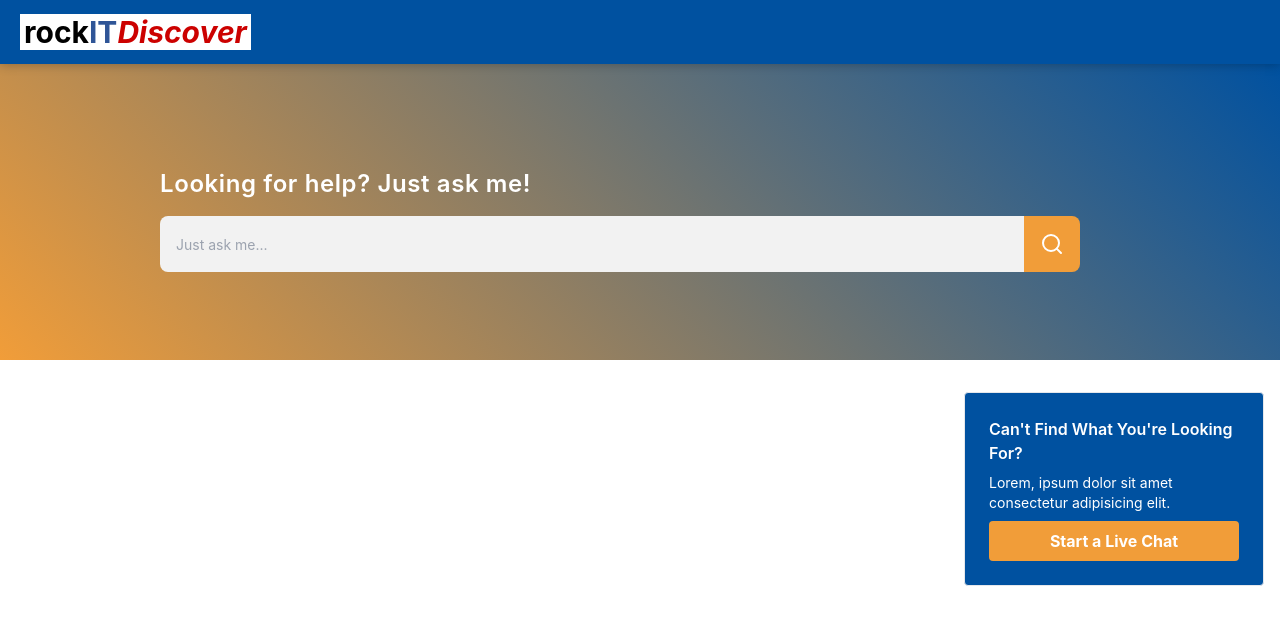
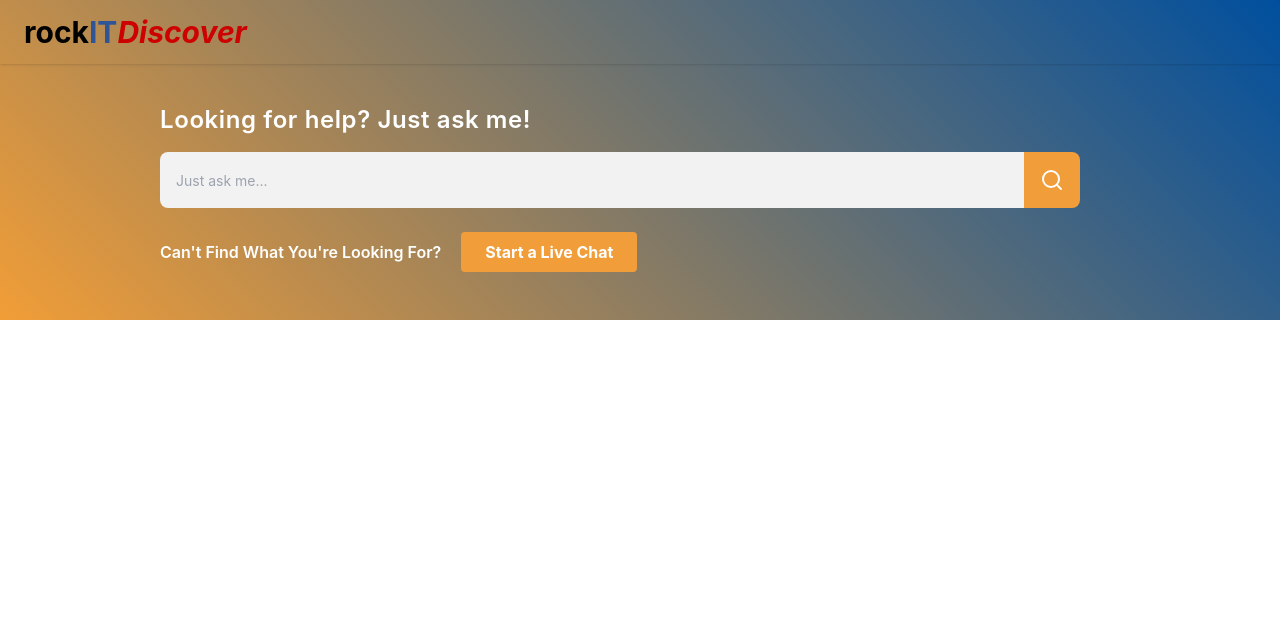
Before and after one commit to rockITjohn/rockit-support-center, a React (Create React App) app: page / in a window 1280 px wide. Shown: the top 624 px of the page. Built offline with nearby package versions, Linux system fonts and the light colour scheme.

Commit message:
feat: changes requested by mark

```diff
--- a/src/components/atoms/answer-item/answer-item.js
+++ b/src/components/atoms/answer-item/answer-item.js
@@ -10,7 +10,7 @@ const AnswerItem = ({ answer }) => {
   );
 
   return (
-    <div className="border px-5 py-5">
+    <div className=" border-b-2 px-5 py-5">
       <a
         href={url}
         target="_blank"
--- a/src/components/atoms/document-item/document-item.js
+++ b/src/components/atoms/document-item/document-item.js
@@ -3,7 +3,7 @@ const DocumentItem = ({ documentItem }) => {
   const content = documentItem.DocumentExcerpt.Text;
   const url = documentItem.DocumentURI;
   return (
-    <div className="border px-5 py-5">
+    <div className="border-b-2 px-5 py-5">
       {/* TODO: Change to break-normal once we get proper titles for our documents */}
       <a
         className="font-semibold py-2  text-blue-600 hover:text-blue-800
--- a/src/components/atoms/faq-item/faq-item.js
+++ b/src/components/atoms/faq-item/faq-item.js
@@ -5,7 +5,7 @@ const FaqItem = ({ item }) => {
     item.AdditionalAttributes[1].Value.TextWithHighlightsValue.Text;
   const url = item.DocumentURI;
   return (
-    <div className="border px-5 py-5">
+    <div className="border-b-2 px-5 py-5">
       <p className="font-semibold py-2 ">{question}</p>
       <p className="pb-2">{answer}</p>
       {url !== "" ? (
--- a/src/components/atoms/initiate-chat/initiate-chat.js
+++ b/src/components/atoms/initiate-chat/initiate-chat.js
@@ -8,13 +8,12 @@ const InitiateChatBox = () => {
     dispatch(setActiveChat(true));
   };
   return (
-    <div className="border py-6 px-6 rounded bg-primary-blue text-white">
-      <p className="font-semibold pb-2">Can't Find What You're Looking For?</p>
-      <p className="text-sm pb-2">
-        Lorem, ipsum dolor sit amet consectetur adipisicing elit.
+    <div className=" py-6 rounded  text-white">
+      <p className="font-semibold pb-2 inline-block">
+        Can't Find What You're Looking For?
       </p>
       <button
-        className="font-bold text-center text-white rounded px-6 py-2 w-full bg-primary-orange"
+        className="font-bold text-center text-white rounded px-6 py-2 mx-5 bg-primary-orange "
         onClick={handleStartLiveChat}
       >
         Start a Live Chat
--- a/src/components/atoms/query-box/query-box.js
+++ b/src/components/atoms/query-box/query-box.js
@@ -1,10 +1,11 @@
 import SearchBar from "../search-bar/search-bar";
+import InitiateChatBox from "../initiate-chat/initiate-chat";
 
 const QueryBox = () => {
   return (
-    <section className="w-full h-1/4  bg-[linear-gradient(45deg,#F19D39_0.0%,#0051A0_100.0%)] py-2">
+    <section className="w-full h-1/4 py-2">
       <div className="px-10 md:px-40 lg:px-50">
-        <div className="py-20">
+        <div className="py-4">
           <div className="py-4">
             <h1 className="font-semibold tracking-wide text-2xl text-white">
               Looking for help? Just ask me!
@@ -13,6 +14,9 @@ const QueryBox = () => {
           <div>
             <SearchBar />
           </div>
+          <div className="text-center md:text-left">
+            <InitiateChatBox />
+          </div>
         </div>
       </div>
     </section>
--- a/src/components/atoms/search-bar/search-bar.js
+++ b/src/components/atoms/search-bar/search-bar.js
@@ -22,21 +22,15 @@ const SearchBar = () => {
   const [showAlert, setShowAlert] = useState(false);
   const dispatch = useDispatch();
 
+  console.log("searchTerm", searchTerm);
+
   const handleSubmit = async (e) => {
     e.preventDefault();
     if (searchTerm.length < 1) {
       setAlert();
       return;
     }
-    await submitSearch();
-    // resetReduxStateBeforeQuery();
-    // dispatch(setLoadingSearch(true));
-    // try {
-    //   await queryKendraAndSortResults(searchTerm);
-    //   setLoadingAndActiveSearchAfterSearch();
-    // } catch (error) {
-    //   console.log("Error handling Submit", error);
-    // }
+    await submitSearch(searchTerm);
   };
 
   const resetReduxStateBeforeQuery = () => {
--- a/src/components/molecules/faq-list/faq-list.js
+++ b/src/components/molecules/faq-list/faq-list.js
@@ -2,7 +2,7 @@ import FaqItem from "../../atoms/faq-item/faq-item";
 
 const FaqList = ({ faqItems }) => {
   return (
-    <div>
+    <div className="">
       {faqItems.map((item) => (
         <div key={item.Id} className="my-2">
           <FaqItem item={item} />
--- a/src/components/molecules/header/header.js
+++ b/src/components/molecules/header/header.js
@@ -1,20 +1,13 @@
-// import { ReactComponent as MenuLogo } from "../../../assets/menu.svg";
-import headerImage from "../../../assets/rockitdiscover.png";
-
 const Header = () => {
   return (
-    <header className="px-5 w-full h-16 bg-primary-blue flex justify-between items-center shadow-[0px_1px_10px_0px_rgb(0,0,0,25%)] z-10 relative">
+    <header className="px-5 w-full h-16 flex justify-between items-center z-10 relative shadow">
       <div className="text-center">
-        <p className="text-3xl font-bold bg-white px-1">
+        <p className="text-3xl font-bold  px-1">
           <span className="">rock</span>
           <span className="text-[#2f5597]">IT</span>
           <span className="text-[#cc0100] italic">Discover</span>
         </p>
-        {/* <img src={headerImage} alt="" /> */}
       </div>
-      {/* <div className="">
-        <MenuLogo />
-      </div> */}
     </header>
   );
 };
--- a/src/components/molecules/result-list/result-list.js
+++ b/src/components/molecules/result-list/result-list.js
@@ -52,38 +52,36 @@ const ResultList = () => {
 
   return (
     <div>
-      <ResultButtons
-        handleAllClick={handleAllClick}
-        handleAnswersClick={handleAnswersClick}
-        handleDocumentsClick={handleDocumentsClick}
-        handleFaqsClick={handleFaqsClick}
-        answerItems={answerItems}
-        faqItems={faqItems}
-        boldedItem={boldedItem}
-        documentItems={filteredDocumentItems}
-      />
+      <div className="grid grid-cols-3 gap-3 px-2 py-2">
+        <div className="col-span-1">
           {answerItems.length > 0 && showAnswers ? (
-        <div className="mb-5">
-          <div className="border-b-2 mb-3">
+            <div className="mb-5 px-2 py-2">
+              <div className="border-b-2 mb-3 flex justify-between">
                 <p className="text-lg">Top Answers</p>
+                <p className="">Total found: {answerItems.length}</p>
               </div>
               <AnswerList answerItems={answerItems} />
             </div>
           ) : (
             ""
           )}
+        </div>
+        <div className="col-span-1">
           {faqItems.length > 0 && showFaqs ? (
-        <div className="mb-5">
-          <div className="border-b-2 mb-3">
+            <div className="mb-5 bg-gray-200 px-2 py-2">
+              <div className="border-b-2 border-gray-300 mb-3 flex justify-between">
                 <p className="text-lg">Frequently Asked Questions</p>
+                <p className="">Total found: {faqItems.length}</p>
               </div>
               <FaqList faqItems={faqItems} />
             </div>
           ) : (
             ""
           )}
+        </div>
+        <div className="col-span-1">
           {documentItems.length > 0 && showDocuments ? (
-        <div className="mb-5">
+            <div className="mb-5 px-2 py-2">
               <div className="border-b-2 mb-3 flex justify-between">
                 <p className="text-lg">Documents</p>
                 <p className="">Total found: {filteredDocumentItems.length}</p>
@@ -94,6 +92,8 @@ const ResultList = () => {
             ""
           )}
         </div>
+      </div>
+    </div>
   );
 };
 
--- a/src/components/pages/home-page/home-page.js
+++ b/src/components/pages/home-page/home-page.js
@@ -14,9 +14,11 @@ const HomePage = () => {
 
   return (
     <div className="h-screen">
-      <Header />
+      <div className="gradient">
+        <Header />
+        <QueryBox />
+      </div>
       <div className="relative">
-        <QueryBox />
         {loadingSearch && (
           <div className="absolute right-1/2">
             <Spinner />
@@ -26,13 +28,6 @@ const HomePage = () => {
           <ResultsPage />
         ) : (
           <section>
-            <div className="md:grid md:grid-cols-4 gap-4 container mx-auto h-screen my-8 px-4">
-              <div className="md:col-span-1" />
-              <div className="md:col-span-2" />
-              <div className="md:col-span-1">
-                <InitiateChatBox />
-              </div>
-            </div>
             {activeChat ? (
               <div className="fixed bottom-10 right-10 ">
                 <ChatWidget />
--- a/src/components/pages/results-page/results-page.js
+++ b/src/components/pages/results-page/results-page.js
@@ -7,13 +7,9 @@ const ResultsPage = () => {
   const { activeChat } = useSelector((state) => state.chatReducer);
   return (
     <section>
-      <div className="md:grid md:grid-cols-4 gap-4 container mx-auto h-screen my-8 px-4">
-        <div className="md:col-span-1" />
+      <div className="container mx-auto h-screen my-8 px-4">
         <div className="md:col-span-2">
           <ResultPanel />
-        </div>
-        <div className="md:col-span-1">
-          <InitiateChatBox />
         </div>
       </div>
       {activeChat ? (
```
Lines whose indentation alone changed are shown as unchanged.
